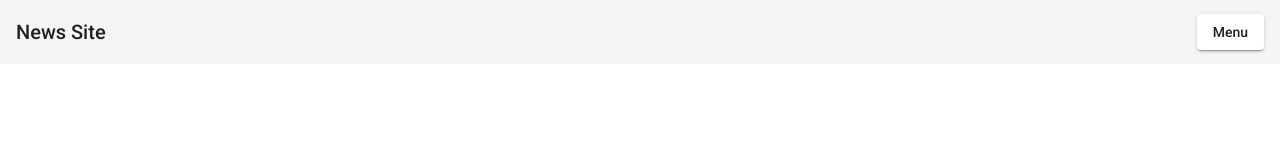
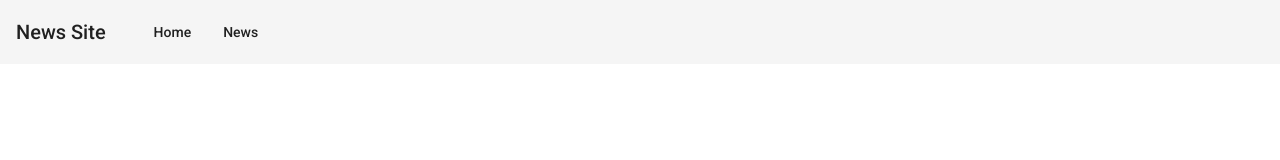
Before and after one commit to ttannerma/news-site, an Angular app: page / in a window 1280 px wide. Shown: the top 160 px of the page. Built offline with nearby package versions, Linux system fonts and the light colour scheme.

Commit message:
Added styling for header

```diff
--- a/src/app/app.component.html
+++ b/src/app/app.component.html
@@ -1,9 +1,7 @@
 <mat-toolbar class="header">
-    <h1>News Site</h1>
-    <span class="fill-remaining-space"></span>
-  <button mat-raised-button [matMenuTriggerFor]="menu">Menu</button>
-  <mat-menu #menu="matMenu" class="header-menu">
-    <button mat-menu-item>Home</button>
-    <button mat-menu-item>News</button>
-  </mat-menu>
+<mat-toolbar-row>
+  <h1 class="header-title">News Site</h1>
+  <button mat-button>Home</button>
+  <button mat-button>News</button>
+</mat-toolbar-row>
 </mat-toolbar>
--- a/src/styles.css
+++ b/src/styles.css
@@ -5,7 +5,9 @@ body { margin: 0; font-family: Roboto, "Helvetica Neue", sans-serif; }
 .header {
     display: flex;
 }
-
+.header-title {
+    padding: 0 2rem 0 0;
+}
 .fill-remaining-space {
     flex: 1 1 auto;
 }
```
